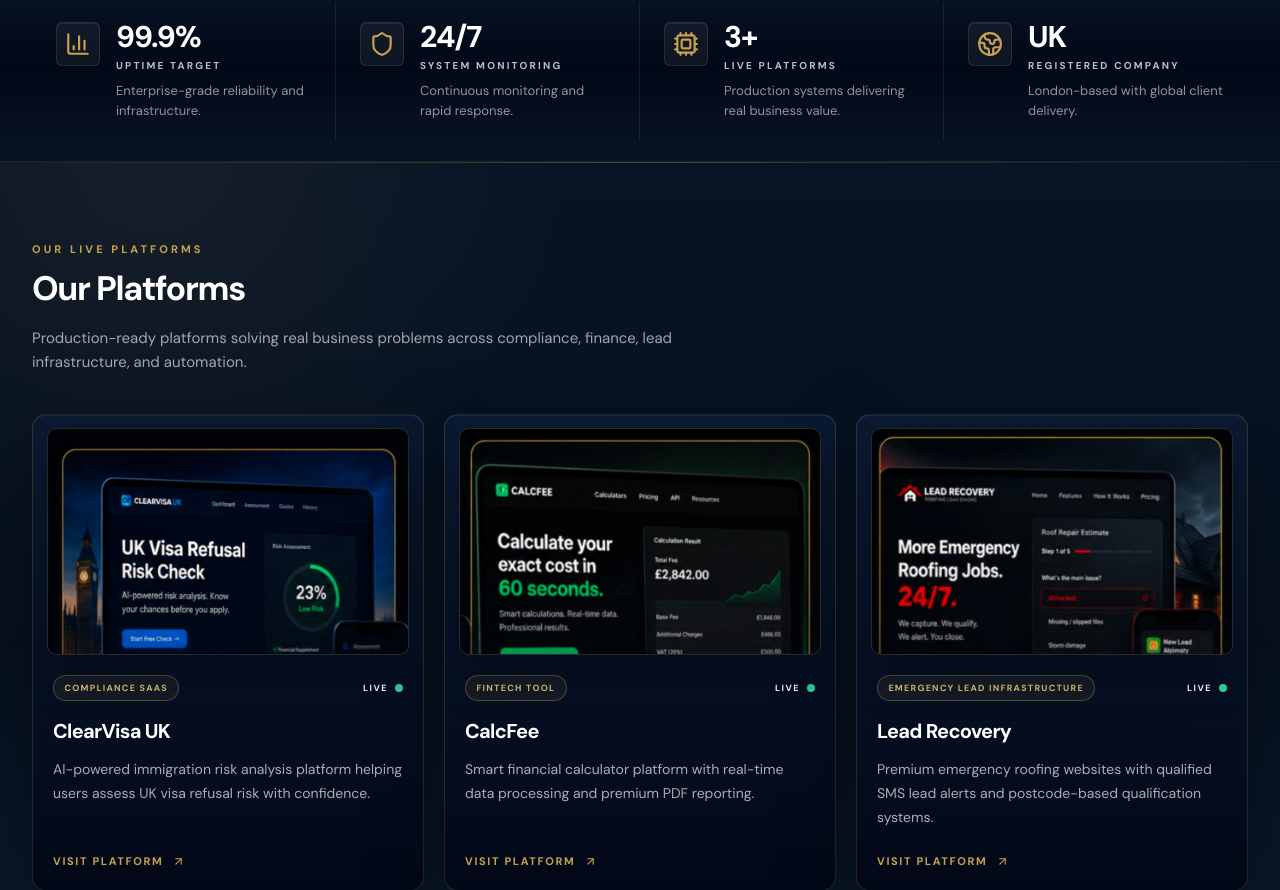
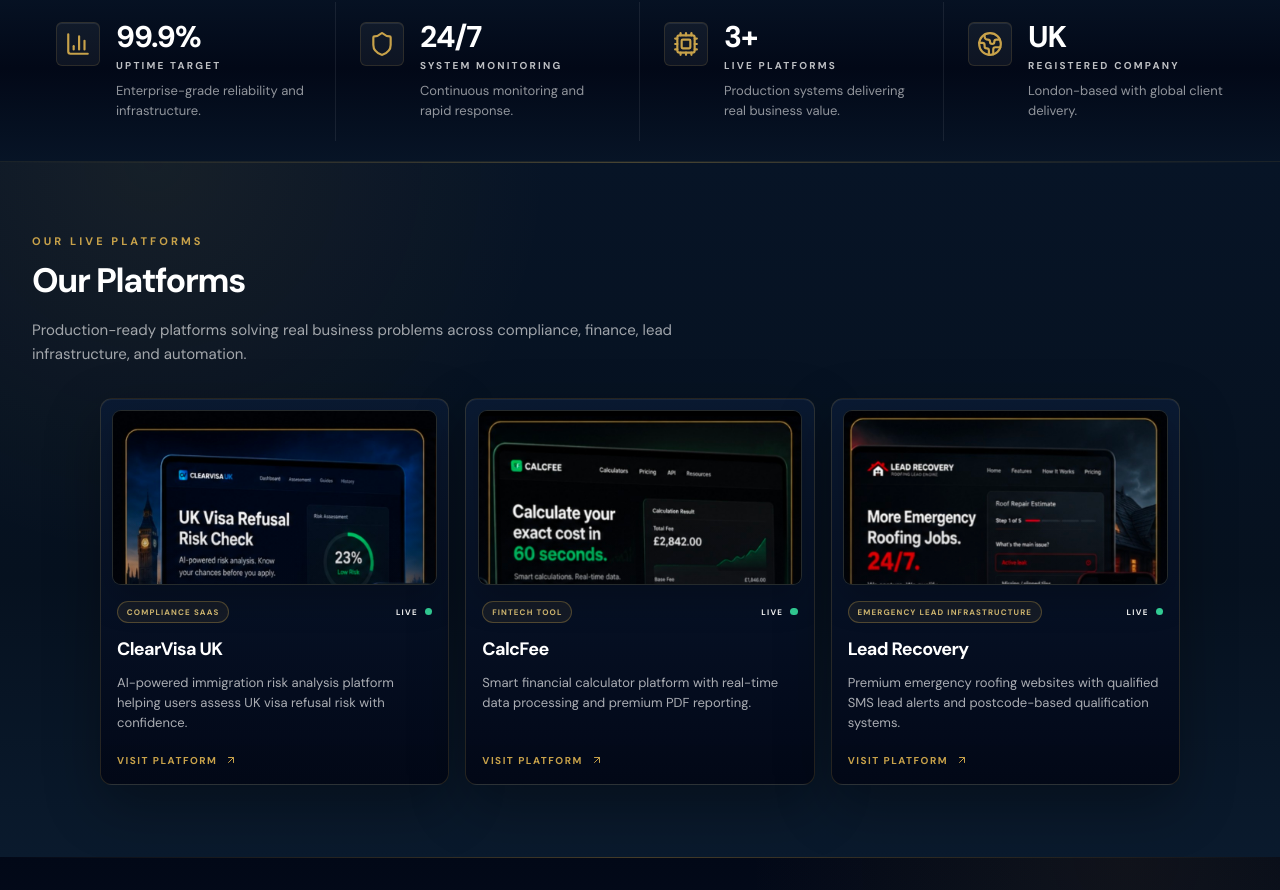
Before and after one commit to liontech-innovations/Liontechinnovations, a React (Vite) app: page / in a window 1280 px wide. Shown: the part 669-1559 px from the top of the page. Built offline with nearby package versions, Linux system fonts and the light colour scheme.

Commit message:
ui: tighten platform showcase scale and footer links

```diff
--- a/src/App.tsx
+++ b/src/App.tsx
@@ -255,23 +255,23 @@
   ];
 
   return (
-    <section id="platforms" className="scroll-target section-dark-connected py-16 text-white sm:py-20">
+    <section id="platforms" className="scroll-target section-dark-connected py-14 text-white sm:py-18">
       <div className="mx-auto max-w-[1320px] px-4 sm:px-6 lg:px-8">
         <div className="max-w-2xl"><span className="section-eyebrow text-[#C8A24A]">Our Live Platforms</span><h2 className="mt-3 max-w-md text-3xl font-black tracking-[-0.04em] text-white sm:text-[34px]">Our Platforms</h2><p className="mt-4 max-w-2xl text-[15px] leading-6 text-white/62">Production-ready platforms solving real business problems across compliance, finance, lead infrastructure, and automation.</p></div>
-        <div className="mt-10 grid grid-cols-1 gap-5 md:grid-cols-3">
+        <div className="mx-auto mt-8 grid max-w-[1080px] grid-cols-1 gap-4 md:grid-cols-3">
           {projects.map((project) => (
             <a key={project.title} href={project.url} target="_blank" rel="noopener noreferrer" className="platform-card group no-underline">
               <div className="platform-preview">
                 <img src={project.image} alt={`${project.title} platform preview`} loading="lazy" />
               </div>
-              <div className="flex flex-1 flex-col p-5">
-                <div className="mb-4 flex items-center justify-between gap-3">
+              <div className="flex flex-1 flex-col p-4">
+                <div className="mb-3 flex items-center justify-between gap-2.5">
                   <span className="platform-badge">{project.category}</span>
                   <span className="platform-live">Live <span /></span>
                 </div>
-                <h3 className="text-xl font-black tracking-[-0.035em] text-white">{project.title}</h3>
-                <p className="mt-3 grow text-[14px] leading-6 text-white/66">{project.description}</p>
-                <span className="mt-6 inline-flex items-center gap-2 text-[11px] font-bold uppercase tracking-[0.15em] text-[#C8A24A] transition group-hover:text-white">Visit Platform <ArrowUpRight size={13} className="transition group-hover:-translate-y-0.5 group-hover:translate-x-0.5" /></span>
+                <h3 className="text-lg font-black tracking-[-0.035em] text-white">{project.title}</h3>
+                <p className="mt-2.5 grow text-[13px] leading-5 text-white/66">{project.description}</p>
+                <span className="mt-5 inline-flex items-center gap-2 text-[10px] font-bold uppercase tracking-[0.15em] text-[#C8A24A] transition group-hover:text-white">Visit Platform <ArrowUpRight size={12} className="transition group-hover:-translate-y-0.5 group-hover:translate-x-0.5" /></span>
               </div>
             </a>
           ))}
@@ -360,7 +360,7 @@
     <div className="mx-auto grid max-w-[1320px] grid-cols-1 gap-7 px-4 sm:px-6 md:grid-cols-[1.2fr_0.8fr_0.8fr_1fr] lg:px-8">
       <div><a href="/" className="flex items-center no-underline" onClick={(event) => { event.preventDefault(); navigateTo('/'); window.scrollTo({ top: 0, behavior: 'smooth' }); }}><img src="/assets/liontechlogo.png" alt="LionTech Innovations" className="footer-logo" /></a><p className="mt-3 max-w-xs text-[13px] leading-6 text-[#455A6E]">Digital infrastructure, automation systems, SaaS platforms, and AI-powered business tools.</p></div>
       <div><h3 className="footer-heading">Solutions</h3><div className="mt-4 space-y-3">{['Web Infrastructure', 'AI Automation', 'SaaS Platforms', 'Payment Systems'].map((item) => <button key={item} onClick={() => scrollToSection('services')} className="footer-link block">{item}</button>)}</div></div>
-      <div><h3 className="footer-heading">Platforms</h3><div className="mt-4 space-y-3">{[['ClearVisa UK', platformLinks.clearVisa], ['CalcFee', platformLinks.calcFee]].map(([label, href]) => <a key={label} href={href} target="_blank" rel="noopener noreferrer" className="footer-link inline-flex items-center gap-1.5 no-underline">{label}<ExternalLink size={12} /></a>)}</div></div>
+      <div><h3 className="footer-heading">Platforms</h3><div className="mt-4 space-y-3">{[['ClearVisa UK', platformLinks.clearVisa], ['CalcFee', platformLinks.calcFee], ['Lead Recovery', platformLinks.leadRecovery]].map(([label, href]) => <a key={label} href={href} target="_blank" rel="noopener noreferrer" className="footer-link inline-flex items-center gap-1.5 no-underline">{label}<ExternalLink size={12} /></a>)}</div></div>
       <div><h3 className="footer-heading">Contact</h3><div className="mt-4 space-y-3 text-sm text-[#455A6E]"><a href="mailto:contact@liontechinnovations.co.uk" className="footer-link flex items-center gap-2 no-underline"><Mail size={15} /><span className="break-all">contact@liontechinnovations.co.uk</span></a><p className="flex items-center gap-2"><MapPin size={15} className="text-[#5B76FF]" />London, United Kingdom</p></div></div>
     </div>
     <div className="mx-auto mt-8 flex max-w-[1320px] flex-col gap-3 border-t border-[#E2D3A6] px-4 pt-5 text-[10px] font-semibold uppercase tracking-[0.13em] text-[#455A6E]/68 sm:px-6 md:flex-row md:items-center md:justify-between lg:px-8">
--- a/src/index.css
+++ b/src/index.css
@@ -297,34 +297,34 @@
   flex-direction: column;
   overflow: hidden;
   border: 1px solid rgba(200, 162, 74, 0.18);
-  border-radius: 14px;
+  border-radius: 12px;
   background:
     linear-gradient(180deg, rgba(11, 27, 51, 0.96) 0%, rgba(2, 8, 23, 0.98) 100%),
     #020817;
   box-shadow:
     inset 0 1px 0 rgba(255, 255, 255, 0.06),
-    0 28px 76px rgba(0, 0, 0, 0.34);
+    0 20px 56px rgba(0, 0, 0, 0.3);
   transition: transform 180ms ease, border-color 180ms ease, box-shadow 180ms ease;
 }
 
 .platform-card:hover {
-  transform: translateY(-5px);
+  transform: translateY(-4px);
   border-color: rgba(200, 162, 74, 0.42);
   box-shadow:
     inset 0 1px 0 rgba(255, 255, 255, 0.08),
-    0 34px 92px rgba(0, 0, 0, 0.42),
+    0 26px 70px rgba(0, 0, 0, 0.38),
     0 0 0 1px rgba(200, 162, 74, 0.06);
 }
 
 .platform-preview {
   position: relative;
-  aspect-ratio: 16 / 10;
-  margin: 0.85rem 0.85rem 0;
+  aspect-ratio: 16 / 8.6;
+  margin: 0.7rem 0.7rem 0;
   overflow: hidden;
   border: 1px solid rgba(200, 162, 74, 0.16);
-  border-radius: 10px;
+  border-radius: 9px;
   background: #071426;
-  box-shadow: 0 18px 46px rgba(0, 0, 0, 0.28);
+  box-shadow: 0 14px 34px rgba(0, 0, 0, 0.24);
 }
 
 .platform-preview::after {
@@ -345,7 +345,7 @@
 }
 
 .platform-card:hover .platform-preview img {
-  transform: scale(1.035);
+  transform: scale(1.028);
   filter: brightness(1.05) saturate(1.06);
 }
 
@@ -354,9 +354,9 @@
   border: 1px solid rgba(200, 162, 74, 0.34);
   border-radius: 999px;
   background: rgba(200, 162, 74, 0.08);
-  padding: 0.4rem 0.65rem;
+  padding: 0.32rem 0.55rem;
   color: #D8BE74;
-  font-size: 0.56rem;
+  font-size: 0.5rem;
   font-weight: 900;
   letter-spacing: 0.14em;
   line-height: 1.25;
@@ -369,7 +369,7 @@
   align-items: center;
   gap: 0.45rem;
   color: white;
-  font-size: 0.56rem;
+  font-size: 0.5rem;
   font-weight: 900;
   letter-spacing: 0.16em;
   line-height: 1;
@@ -377,8 +377,8 @@
 }
 
 .platform-live span {
-  width: 0.5rem;
-  height: 0.5rem;
+  width: 0.45rem;
+  height: 0.45rem;
   border-radius: 999px;
   background: #34D399;
   box-shadow: 0 0 0 0 rgba(52, 211, 153, 0.5);
```
